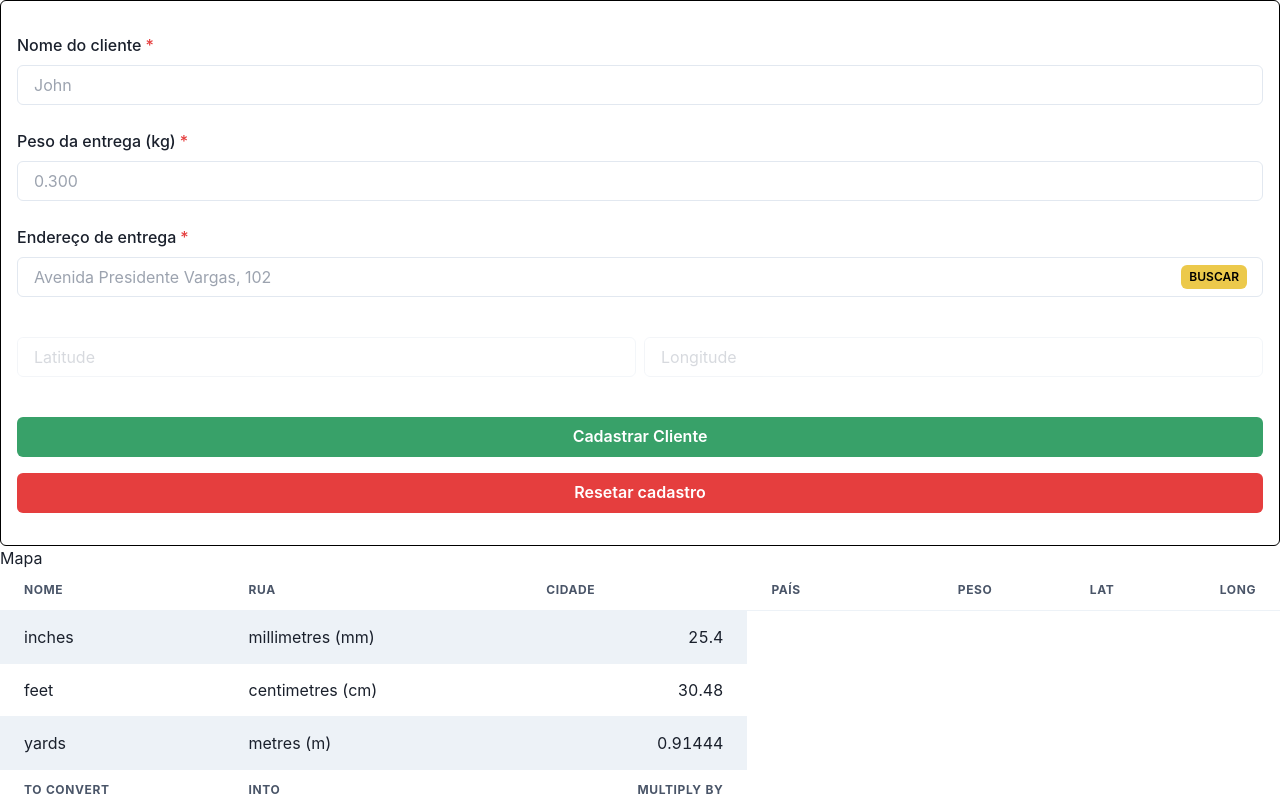
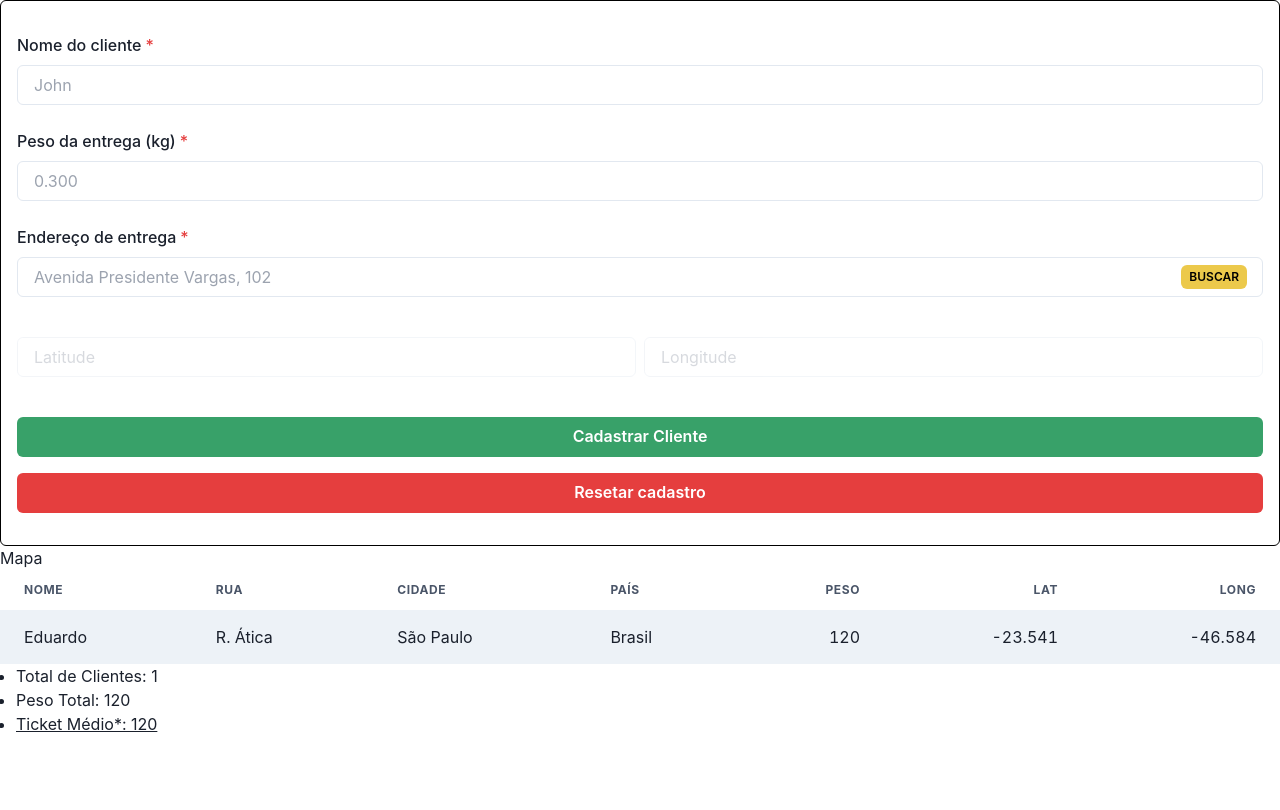
Before and after one commit to andersonfpcorrea/route-easy, a React (Vite) app in the folder frontend/: page / in a window 1280 px wide. Built offline with nearby package versions, Linux system fonts and the light colour scheme.

Commit message:
feat: implement main table

```diff
--- /dev/null
+++ b/frontend/src/components/TableDetails.tsx
@@ -0,0 +1,16 @@
+import { ListItem, Text, Tooltip, UnorderedList } from "@chakra-ui/react";
+import { ReactElement } from "react";
+
+export default function TableDetails(): ReactElement {
+  return (
+    <UnorderedList>
+      <ListItem>Total de Clientes: {1}</ListItem>
+      <ListItem>Peso Total: {120}</ListItem>
+      <ListItem>
+        <Tooltip label="Peso Total/Total de Clientes">
+          <Text as="u">Ticket Médio*: {120}</Text>
+        </Tooltip>
+      </ListItem>
+    </UnorderedList>
+  );
+}
--- a/frontend/src/components/TableMain.tsx
+++ b/frontend/src/components/TableMain.tsx
@@ -3,7 +3,6 @@ import {
   Table,
   Thead,
   Tbody,
-  Tfoot,
   Tr,
   Th,
   Td,
@@ -27,28 +26,15 @@ export default function TableMain(): ReactElement {
         </Thead>
         <Tbody>
           <Tr>
-            <Td>inches</Td>
-            <Td>millimetres (mm)</Td>
-            <Td isNumeric>25.4</Td>
-          </Tr>
-          <Tr>
-            <Td>feet</Td>
-            <Td>centimetres (cm)</Td>
-            <Td isNumeric>30.48</Td>
-          </Tr>
-          <Tr>
-            <Td>yards</Td>
-            <Td>metres (m)</Td>
-            <Td isNumeric>0.91444</Td>
+            <Td>Eduardo</Td>
+            <Td>R. Ática</Td>
+            <Td>São Paulo</Td>
+            <Td>Brasil</Td>
+            <Td isNumeric>120</Td>
+            <Td isNumeric>-23.541</Td>
+            <Td isNumeric>-46.584</Td>
           </Tr>
         </Tbody>
-        <Tfoot>
-          <Tr>
-            <Th>To convert</Th>
-            <Th>into</Th>
-            <Th isNumeric>multiply by</Th>
-          </Tr>
-        </Tfoot>
       </Table>
     </TableContainer>
   );
--- a/frontend/src/routes/Home.tsx
+++ b/frontend/src/routes/Home.tsx
@@ -2,6 +2,7 @@ import { ReactElement } from "react";
 import FormMain from "../components/FormMain";
 import MapArea from "../components/MapArea";
 import TableMain from "../components/TableMain";
+import TableDetails from "../components/TableDetails";
 
 export default function Home(): ReactElement {
   return (
@@ -9,6 +10,7 @@ export default function Home(): ReactElement {
       <FormMain />
       <MapArea />
       <TableMain />
+      <TableDetails />
     </main>
   );
 }
```
